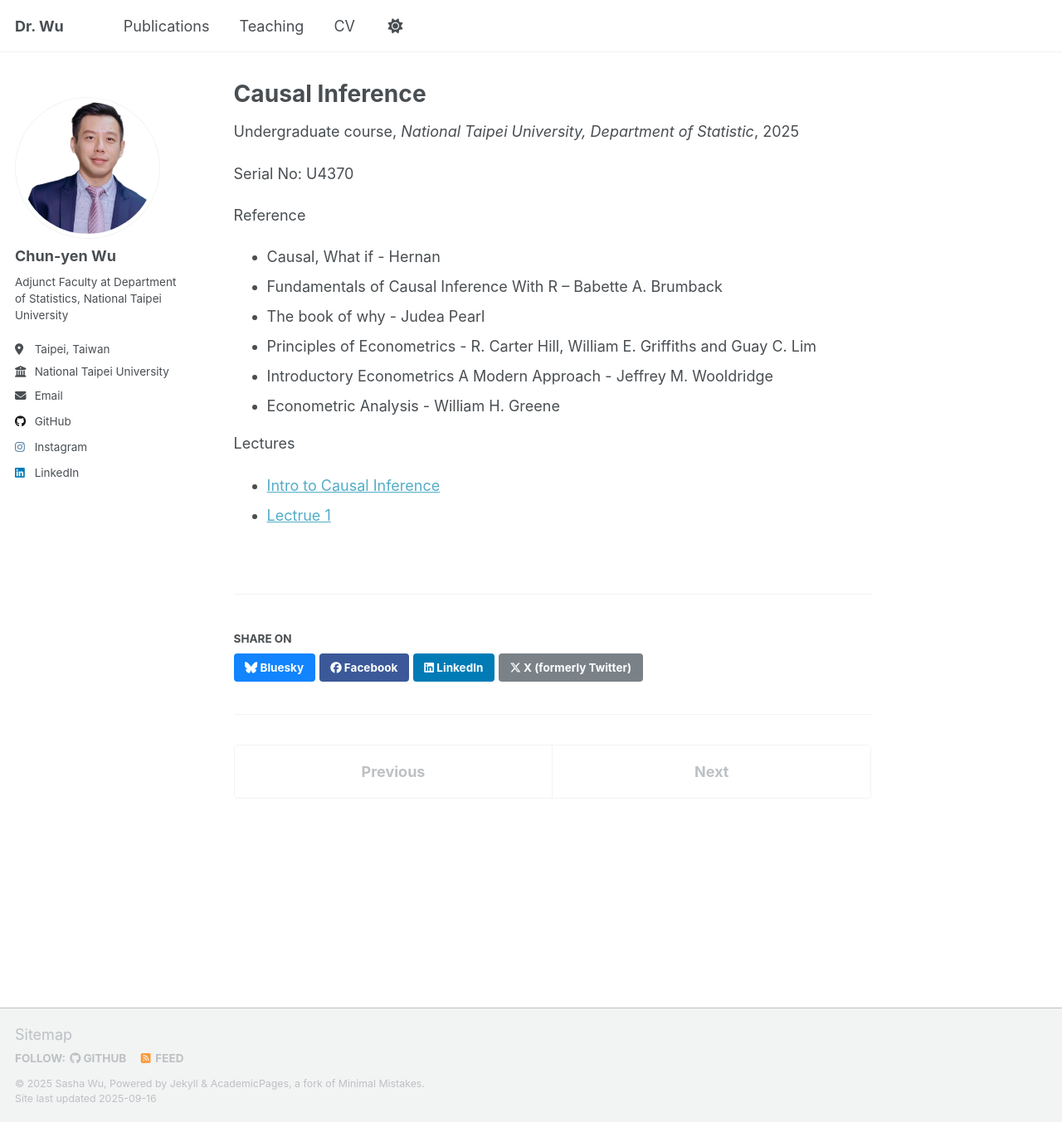
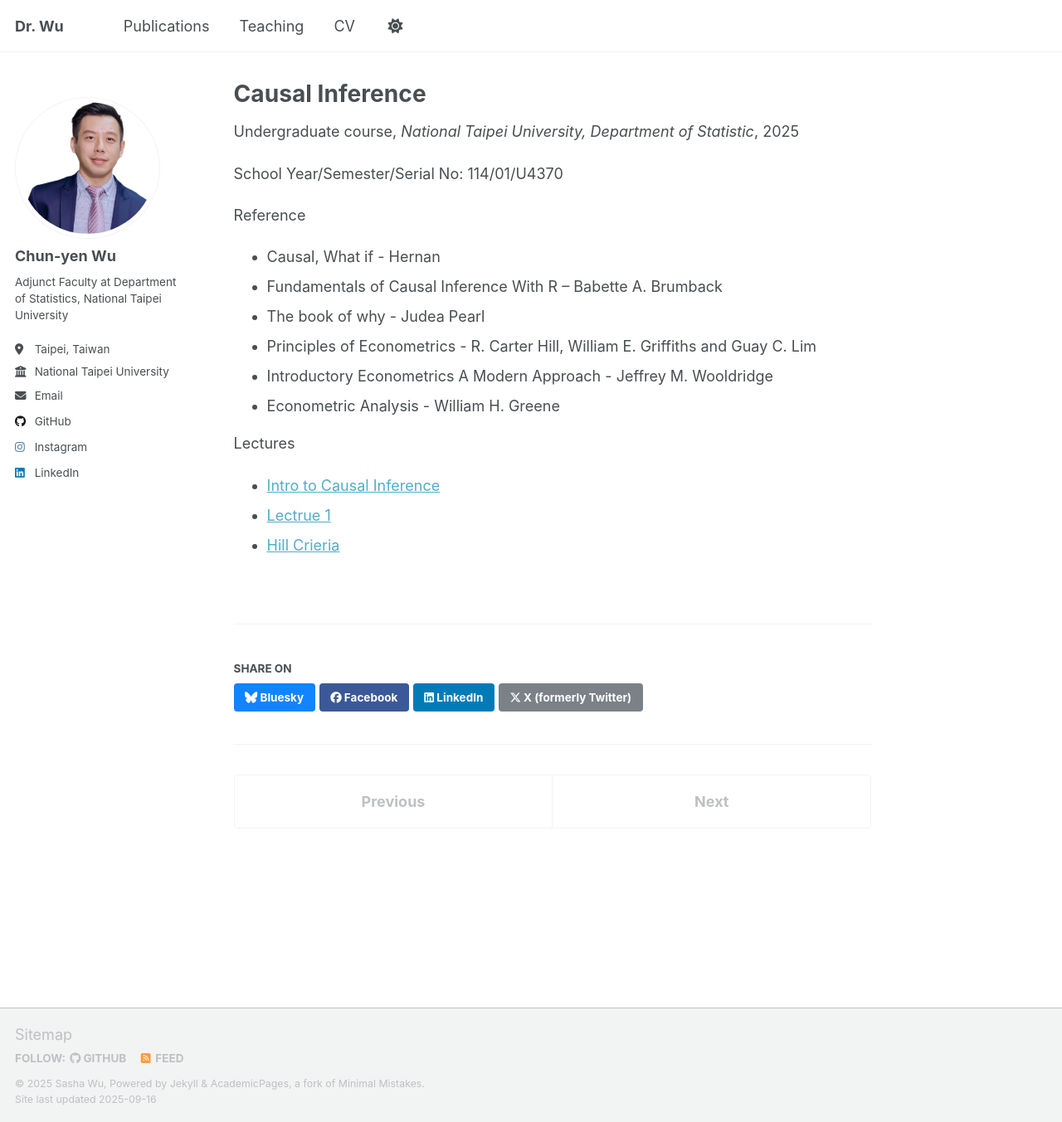
Before and after one commit to SashaWuNYCU/sashawunycu.github.io, a Jekyll site: the page built from _teaching/2025-1st semester-teaching.md, in a window 1280 px wide and 1353 px high. Shown: the whole window at 83% size. Built offline with Jekyll 4.4.1, drawn with Linux system fonts in a browser that asks for light colours; a script that is not in the unit is left out.

Commit message:
Add Semester info ver 250916

```diff
--- a/_teaching/2025-1st semester-teaching.md
+++ b/_teaching/2025-1st semester-teaching.md
@@ -8,7 +8,7 @@ date: 2025-09-01
 location: "New Taipei City, Taiwan"
 ---
 
-Serial No: U4370
+School Year/Semester/Serial No: 114/01/U4370
 
 Reference
 * Causal, What if - Hernan
@@ -21,3 +21,4 @@ Reference
 Lectures
 - [Intro to Causal Inference](http://sashawunycu.github.io/files/U4370/IntroCausal.pdf)
 - [Lectrue 1](http://sashawunycu.github.io/files/U4370/Lec1.pdf)
+- [Hill Crieria](http://sashawunycu.github.io/files/U4370/HillCriteria.pdf)
```
Also changed, not shown: _teaching/2023-2nd semester-teaching.md (+1 -1 lines), _teaching/2024-2nd semester-teaching.md (+1 -1 lines), 1 other file.
